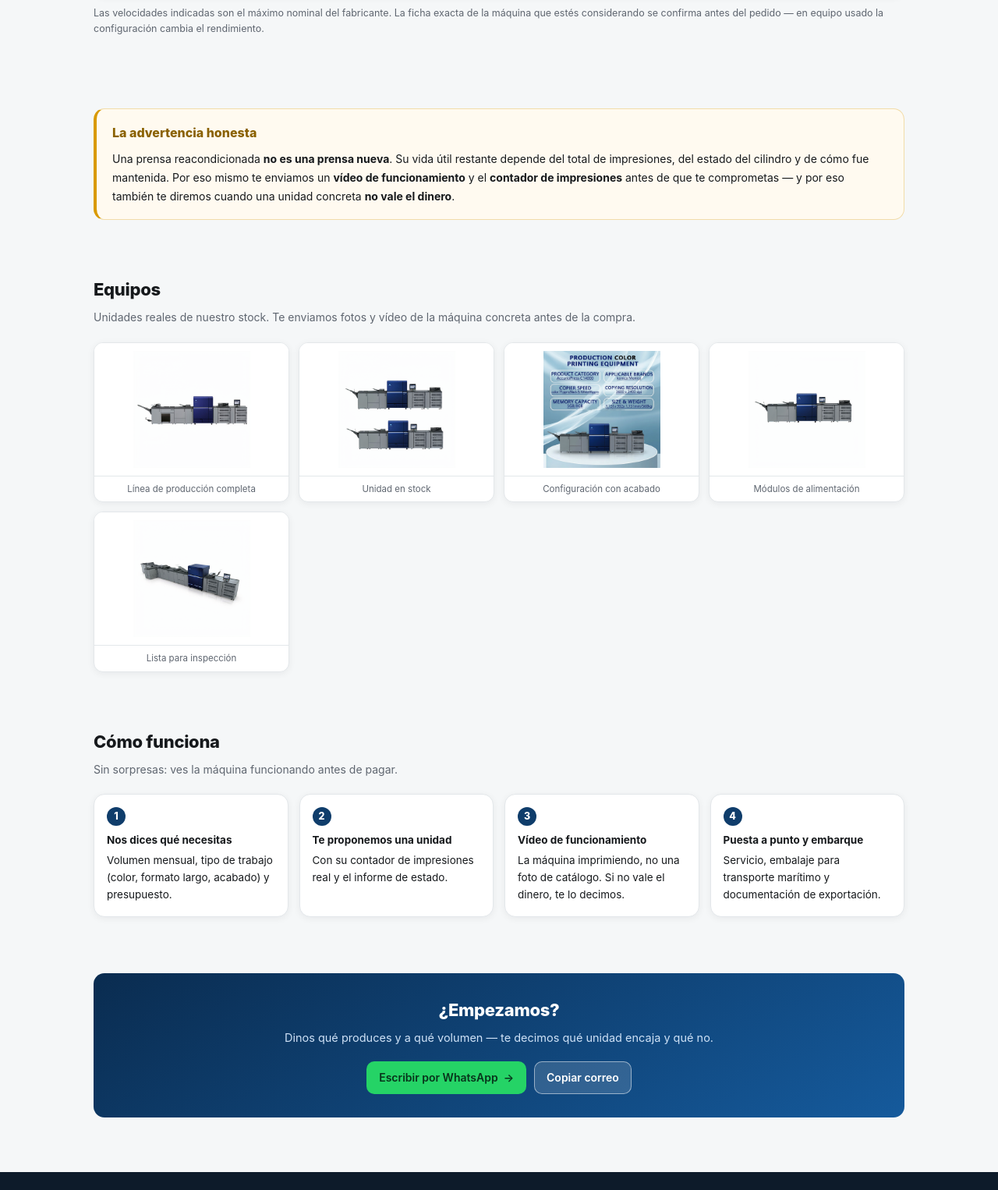
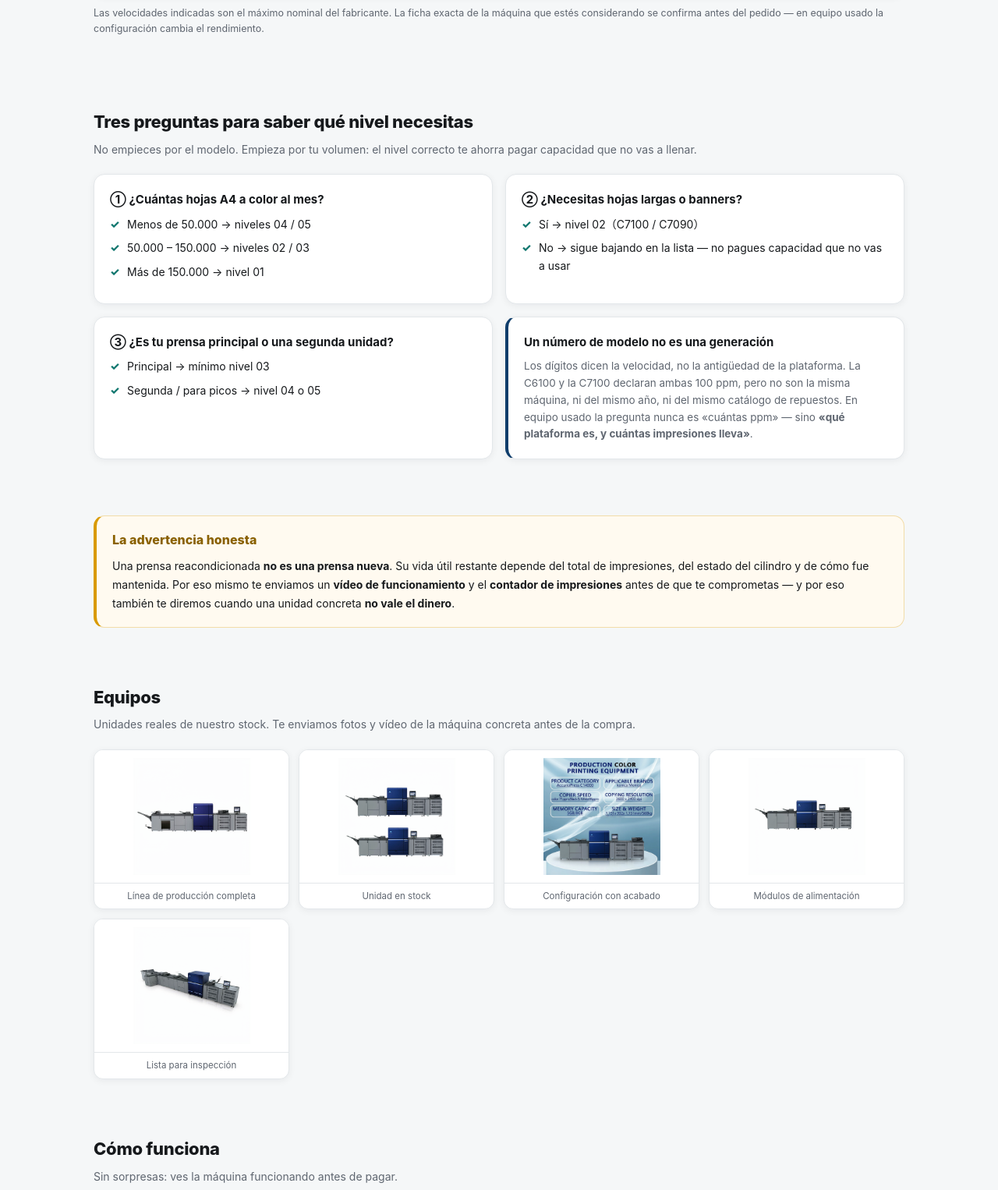
Before and after one commit to jiahaogu58-ai/shengye-landing, a website: page landing_printer.html in a window 1280 px wide. Shown: the part 2140-3666 px from the top of the page at 78% size. Drawn offline with Linux system fonts and the light colour scheme; no server answers.

Commit message:
落地页写入手册内容 + 提供手册下载（用户：「翻新设备的产品手册可以写进落地页内」）
【上次只用了手册的文案，手册本身没放进去】
· 手册里还有大量没用上的内容 —— 尤其一节「**Three questions that place you in a tier**」，
  本质是一个**自助选型工具**，比堆参数有用得多：
    ① 每月彩色 A4 印量？  <50k → 04/05 档 · 50–150k → 02/03 档 · >150k → 01 档
    ② 需要长幅面/banner？ Yes → 02 档（C7100/C7090）· No → 继续往下看，**别为用不到的能力付钱**
    ③ 主力机还是第二台？  主力 → 至少 03 档 · 第二台/溢出 → 04/05 档
· 还有一句很硬的洞察，单独做成一张卡：
  「**型号不等于代次** —— 数字只说明速度，不说明平台有多老。
    C6100 与 C7100 都标 100 ppm，但不是同一台机器、不是同一年、备件目录也不同。
    买二手设备该问的从来不是「多少 ppm」，而是「这是哪个平台、跑了多少印数」。」

【新增】
1. **「三个问题定档」区块**（4 张卡：三个问题 + 型号≠代次）
2. **手册 PDF 下载**（收尾 CTA 里的按钮 + 一行说明）
   ⚠️ 文件名从中文改成 **Shangyi-Refurbished-Presses-Catalogue.pdf** ——
      中文名在 URL 里要编码，容易出问题；英文名对海外客户也更自然
3. 英文文案补齐（新增 10 个 i18n 键）

【实测】选型区块 ✅（14 个 q.* 元素）· 下载按钮文字与链接正确 ·
**PDF 可访问 HTTP 200 · 2023 KB** · 无 JS 报错。

```diff
--- a/landing_printer.html
+++ b/landing_printer.html
@@ -223,6 +223,41 @@
   </section>
 
   <section>
+    <h2 data-i18n="q.h">Tres preguntas para saber qué nivel necesitas</h2>
+    <p class="sub" data-i18n="q.sub">No empieces por el modelo. Empieza por tu volumen: el nivel correcto te ahorra pagar capacidad que no vas a llenar.</p>
+    <div class="grid2" style="margin-top:14px">
+      <div class="card">
+        <b data-i18n="q.1t">① ¿Cuántas hojas A4 a color al mes?</b>
+        <ul class="ticks" style="margin-top:8px">
+          <li data-i18n="q.1a">Menos de 50.000 → niveles 04 / 05</li>
+          <li data-i18n="q.1b">50.000 – 150.000 → niveles 02 / 03</li>
+          <li data-i18n="q.1c">Más de 150.000 → nivel 01</li>
+        </ul>
+      </div>
+      <div class="card">
+        <b data-i18n="q.2t">② ¿Necesitas hojas largas o banners?</b>
+        <ul class="ticks" style="margin-top:8px">
+          <li data-i18n="q.2a">Sí → nivel 02（C7100 / C7090）</li>
+          <li data-i18n="q.2b">No → sigue bajando en la lista — no pagues capacidad que no vas a usar</li>
+        </ul>
+      </div>
+      <div class="card">
+        <b data-i18n="q.3t">③ ¿Es tu prensa principal o una segunda unidad?</b>
+        <ul class="ticks" style="margin-top:8px">
+          <li data-i18n="q.3a">Principal → mínimo nivel 03</li>
+          <li data-i18n="q.3b">Segunda / para picos → nivel 04 o 05</li>
+        </ul>
+      </div>
+      <div class="card" style="border-left:4px solid var(--brand)">
+        <b data-i18n="q.4t">Un número de modelo no es una generación</b>
+        <p style="margin:8px 0 0;font-size:13.5px;color:var(--sub)" data-i18n="q.4d">Los dígitos dicen la velocidad, no la antigüedad de la plataforma. La C6100 y la C7100
+          declaran ambas 100 ppm, pero no son la misma máquina, ni del mismo año, ni del mismo catálogo de repuestos.
+          En equipo usado la pregunta nunca es «cuántas ppm» — sino <b>«qué plataforma es, y cuántas impresiones lleva»</b>.</p>
+      </div>
+    </div>
+  </section>
+
+  <section>
     <div class="caveat">
       <h3 data-i18n="cav.h">La advertencia honesta</h3>
       <p data-i18n="cav.p">Una prensa reacondicionada <b>no es una prensa nueva</b>. Su vida útil restante depende del total de
@@ -261,9 +296,11 @@
       <p data-i18n="cta.p">Dinos qué produces y a qué volumen — te decimos qué unidad encaja y qué no.</p>
       <div style="display:flex;gap:10px;justify-content:center;flex-wrap:wrap">
         <a href="#" class="btn btn-wa" data-lh><span data-i18n="cta.wa">Escribir por WhatsApp</span> →</a>
-        <a href="#" class="btn btn-ghost" onclick="copyMail(this)" data-mail="hello@joggerprint.com"
-           data-i18n="cta.mail">Copiar correo</a>
+        <a href="printer_assets/Shangyi-Refurbished-Presses-Catalogue.pdf" download class="btn btn-ghost"
+           data-i18n="cta.pdf">Descargar catálogo (PDF, 12 pág.)</a>
       </div>
+      <p class="note" style="color:#bcd6f2;margin-top:12px;font-size:13px" data-i18n="cta.pdfNote">
+        El catálogo incluye la gama completa por niveles, la guía de selección y qué revisar en una unidad usada.</p>
     </div>
   </section>
 
@@ -331,6 +368,18 @@ const I18N = {
     "pr.4t":"Service and shipping","pr.4d":"Servicing, sea-freight packing and export documentation.",
     "cta.h":"Shall we start?","cta.p":"Tell us what you produce and at what volume — we tell you which unit fits and which does not.",
     "cta.wa":"Message us on WhatsApp","cta.mail":"Copy email",
+    "cta.pdf":"Download catalogue (PDF, 12 pages)",
+    "cta.pdfNote":"The catalogue covers the full range by tier, the selection guide, and what to check on a used unit.",
+    "q.h":"Three questions that place you in a tier",
+    "q.sub":"Do not start from the model. Start from your volume — the right tier saves you paying for capacity you will not fill.",
+    "q.1t":"① How many colour A4 sheets do you run per month?",
+    "q.1a":"Under 50k → tiers 04 / 05","q.1b":"50k – 150k → tiers 02 / 03","q.1c":"Over 150k → tier 01",
+    "q.2t":"② Do you need long sheets or banners?",
+    "q.2a":"Yes → tier 02 (C7100 / C7090)","q.2b":"No → keep going down the list — do not pay for capability you will not use",
+    "q.3t":"③ Is this your main press, or a second unit?",
+    "q.3a":"Main press → tier 03 minimum","q.3b":"Second unit / overflow → tier 04 or 05",
+    "q.4t":"A model number is not a generation",
+    "q.4d":"The digits tell you the speed, not how old the platform is. The C6100 and the C7100 are both rated 100 ppm, but they are not the same machine, the same year, or the same parts catalogue. On used equipment the question is never \"how many ppm\" — but <b>\"which platform is this, and how many impressions has it run\"</b>.",
     "ft.disc":"Pre-owned equipment. Not affiliated with the original brand owner. Specifications confirmed before order."
   }
 };
```
Also changed, not shown: 1 other file.
